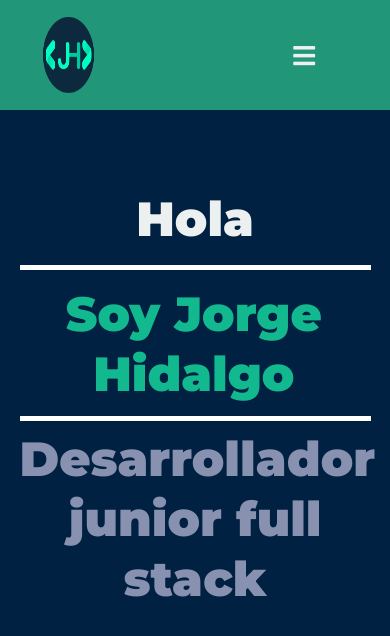
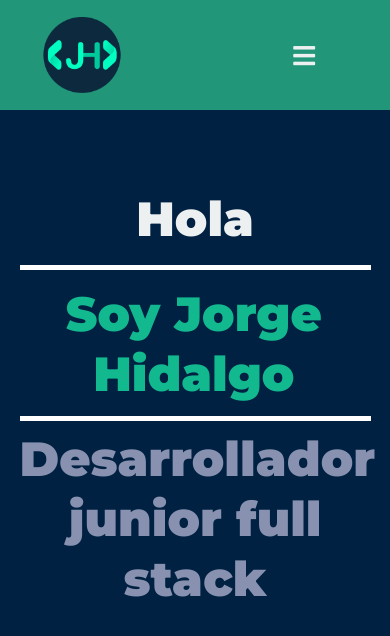
Before and after one commit to JaLoXxD/portfolio-frontend, a Vue app: page / in a window 390 px wide. Shown: the top 636 px of the page. Built offline with nearby package versions, Linux system fonts and the light colour scheme; what v-animate-css, vue-sweetalert2 would draw is missing.

Commit message:
[FIX] navbar
navbar logo now works on mobile devices

```diff
--- a/src/components/Navbar.vue
+++ b/src/components/Navbar.vue
@@ -158,7 +158,7 @@
 			margin: 10px 0;
 		}
 		.navbar-brand{
-			width:20%;
+			width:60%;
 		}
 	}
 	@media (max-width: 1439px) {
```
